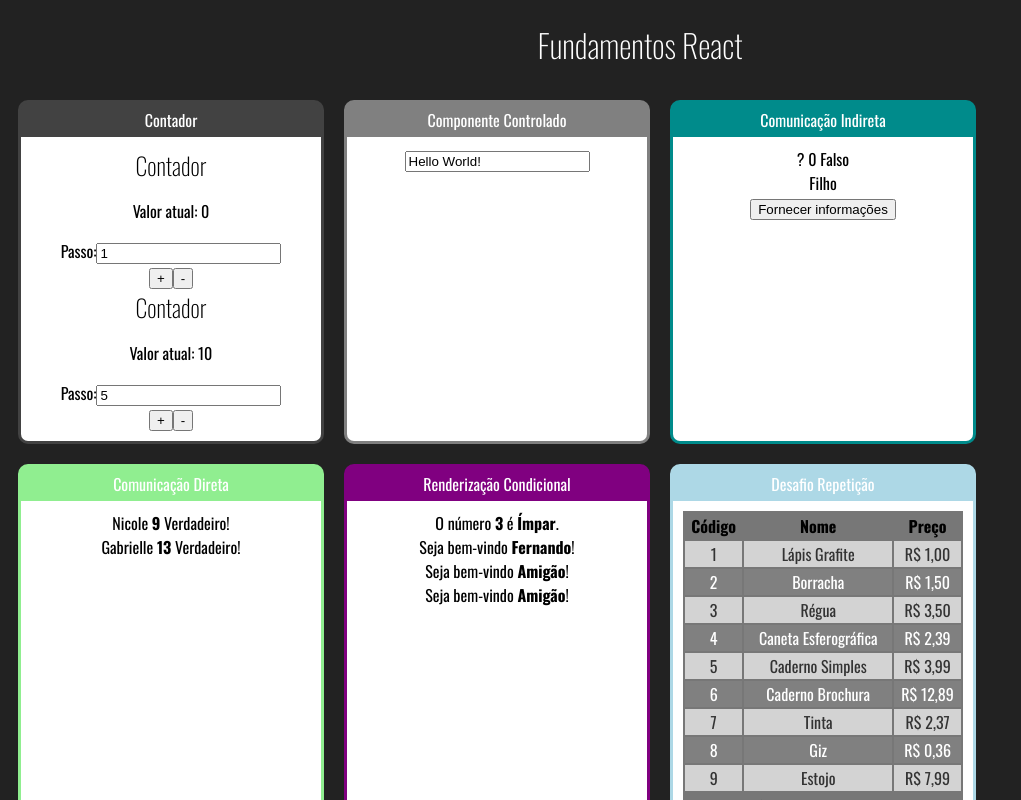
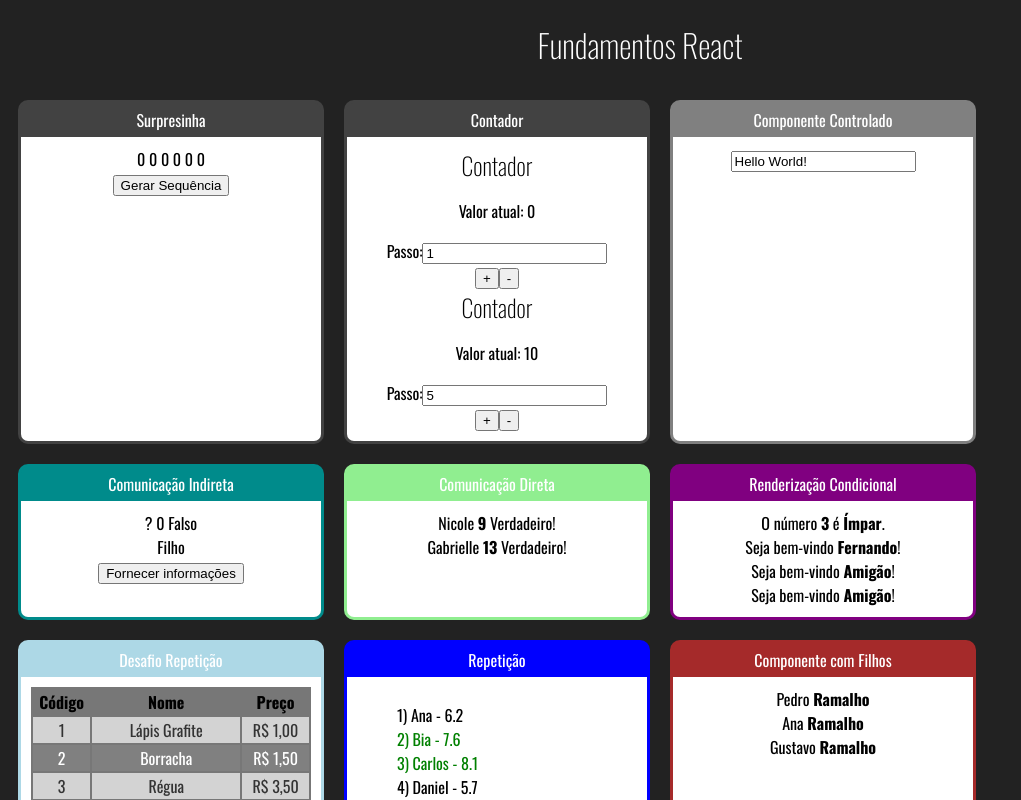
Before and after one commit to ricardojrm/react-redux.udemy, a React (Create React App) app in the folder fundamentos-react/: page / in a window 1280 px wide. Shown: the top 800 px of the page, without its empty margins (0-1021 px from the left). Built offline with nearby package versions, Linux system fonts and the light colour scheme.

Commit message:
Aula 39: Desafio Megasena

```diff
--- a/fundamentos-react/src/App.jsx
+++ b/fundamentos-react/src/App.jsx
@@ -15,6 +15,7 @@ import DiretaPai from './components/comunicacao/DiretaPai';
 import IndiretaPai from './components/comunicacao/IndiretaPai';
 import Input from './components/formulario/Input';
 import Contador from './components/contador/Contador';
+import Surpresinha from './components/mega/Mega';
 
 export default function App( props )
 {
@@ -22,6 +23,9 @@ export default function App( props )
         <div id="app">
             <h1>Fundamentos React</h1>
             <div id="cards">
+                <UICard titulo="Surpresinha" color="#424242">
+                    <Surpresinha />
+                </UICard>
                 <UICard titulo="Contador" color="#424242">
                     <Contador />
                     <Contador numeroInicial={10} passoInicial={5} />
--- /dev/null
+++ b/fundamentos-react/src/components/mega/Mega.jsx
@@ -0,0 +1,34 @@
+import React, { useState } from 'react';
+
+export default function Mega( props )
+{
+    const INTERVALO_LIMITE_INFERIOR = 1;
+    const INTERVALO_LIMITE_SUPERIOR = 60;
+
+    const QUANTIDADE_SEQUENCIA = 6;
+
+    const [numeros, setNumeros] = useState( Array( QUANTIDADE_SEQUENCIA ).fill( 0 ) );
+
+    function proximoNumero()
+    {
+        return parseInt( Math.random() * ( INTERVALO_LIMITE_SUPERIOR - INTERVALO_LIMITE_INFERIOR ) ) + INTERVALO_LIMITE_INFERIOR;
+    }
+
+    function gerarSequencia( e )
+    {
+        let novaSequencia = new Map();
+        do {
+            let novoNumero = proximoNumero();
+            novaSequencia.set( novoNumero , true );
+            // console.log( novoNumero , novaSequencia.size , novaSequencia.size< TOTAL_SEQUENCIA );
+        } while ( novaSequencia.size < QUANTIDADE_SEQUENCIA );
+        setNumeros( [...novaSequencia.keys()] );
+    }
+
+    return (
+        <div>
+            <div>{numeros.map( n => n + " " )}</div>
+            <button onClick={gerarSequencia}>Gerar Sequência</button>
+        </div>
+    );
+}
```
